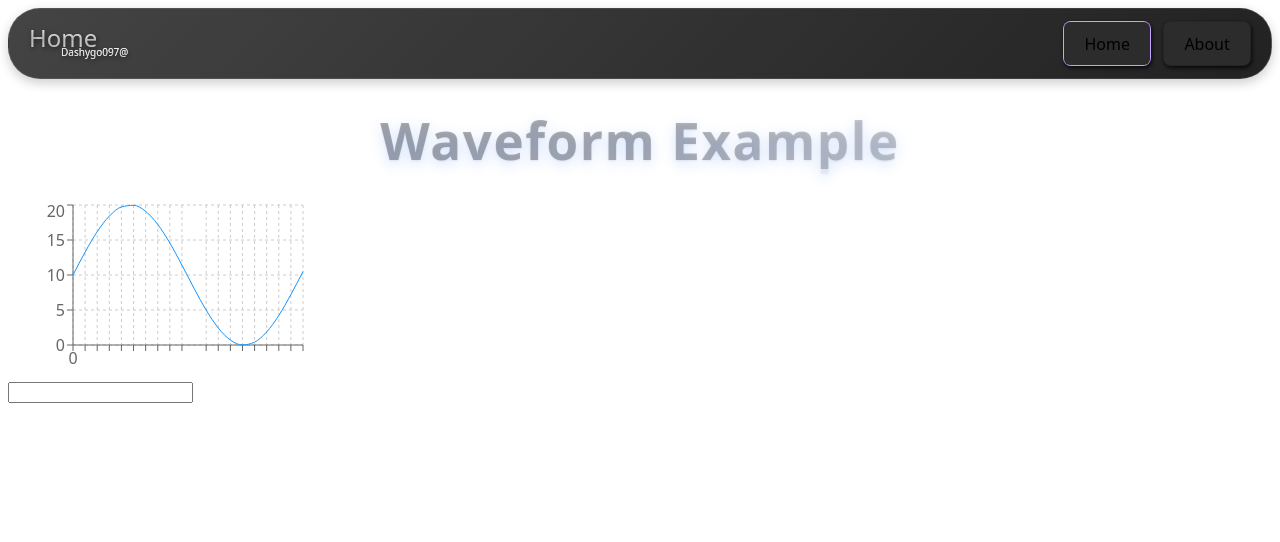
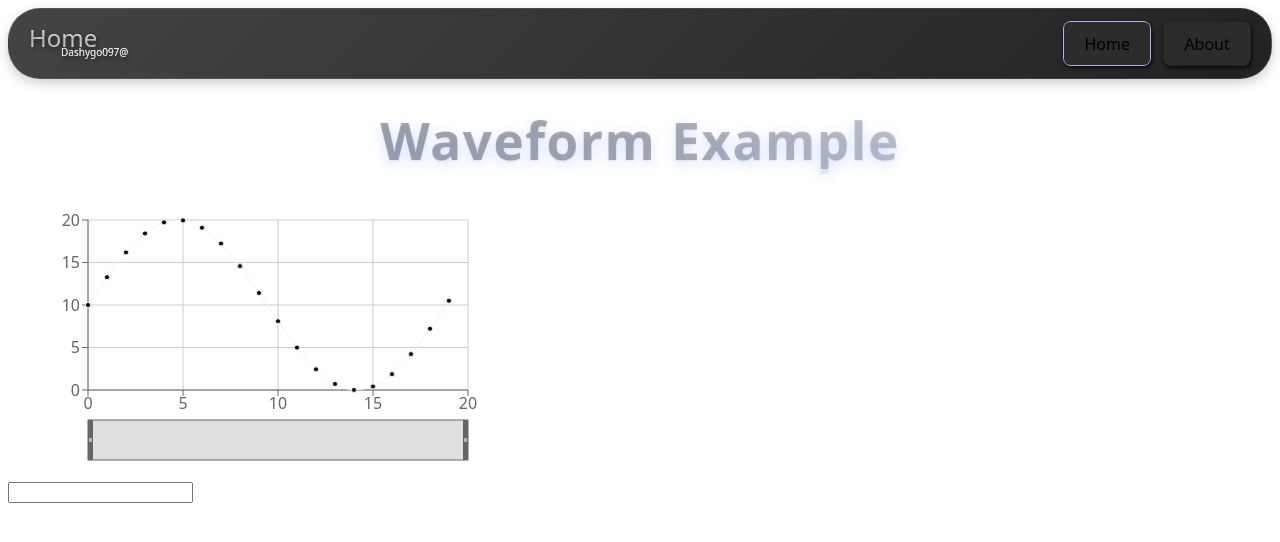
Before and after one commit to dashygo097/digital-multi-function-debugger, a React (Vite) app in the folder frontend/: page / in a window 1280 px wide. Shown: the top 542 px of the page. Built offline with nearby package versions, Linux system fonts and the light colour scheme.

Commit message:
waveform showing ok

```diff
--- a/frontend/src/components/Waveform.tsx
+++ b/frontend/src/components/Waveform.tsx
@@ -1,9 +1,12 @@
-import React, { useMemo } from "react";
+import React from "react";
 import {
-  LineChart,
+  ScatterChart,
+  Scatter,
   Line,
   XAxis,
   YAxis,
+  ZAxis,
+  Brush,
   CartesianGrid,
   Tooltip,
 } from "recharts";
@@ -15,6 +18,18 @@ interface WaveformProps {
   color?: string;
 }
 
+const CustomTooltip = ({ active, payload }: any) => {
+  if (active && payload && payload.length) {
+    return (
+      <div className="custom-tooltip">
+        <p className="label">{`x: ${payload[0].payload.x}`}</p>
+        <p className="intro">{`y: ${payload[0].payload.y.toFixed(3)}`}</p>
+      </div>
+    );
+  }
+  return null;
+};
+
 class Waveform extends React.Component<WaveformProps> {
   constructor(props: WaveformProps) {
     super(props);
@@ -22,21 +37,30 @@ class Waveform extends React.Component<WaveformProps> {
 
   render() {
     return (
-      <LineChart width={300} height={180} data={this.props.data}>
-        <CartesianGrid strokeDasharray="3 3" />
-        <XAxis
-          dataKey="x"
-          tickFormatter={(tick) => (tick % 10 === 0 ? tick : "")}
+      <ScatterChart
+        width={480}
+        height={280}
+        data={this.props.data}
+        margin={{
+          top: 20,
+          right: 20,
+          bottom: 20,
+          left: 20,
+        }}
+      >
+        <CartesianGrid />
+        <XAxis type="number" dataKey="x" />
+        <YAxis type="number" dataKey="y" />
+        <ZAxis type="number" dataKey="y" range={[20, 20]} />
+        <Tooltip content={<CustomTooltip />} />
+        <Line type="monotone" dataKey="y" stroke="#f4f4f4" dot={false} />
+        <Scatter
+          type="monotone"
+          stroke={this.props.color || "#f4f4f4"}
+          line={{ strokeWidth: 2 }}
         />
-        <YAxis />
-        <Tooltip />
-        <Line
-          type="monotone"
-          dataKey="y"
-          stroke={this.props.color || "#1494fd"}
-          dot={false}
-        />
-      </LineChart>
+        <Brush />
+      </ScatterChart>
     );
   }
 }
--- a/frontend/src/pages/HomePage.tsx
+++ b/frontend/src/pages/HomePage.tsx
@@ -46,10 +46,7 @@ class HomePage extends React.Component<HomePageProps, HomePageState> {
 
   addDataPoint = (yValue: number) => {
     this.setState((prevState) => {
-      const newX =
-        prevState.data.length > 0
-          ? prevState.data[prevState.data.length - 1].y + 1
-          : 0;
+      const newX = prevState.data.length + 1;
 
       const newDataPoint: DataPoint = { x: newX, y: yValue };
 
```
